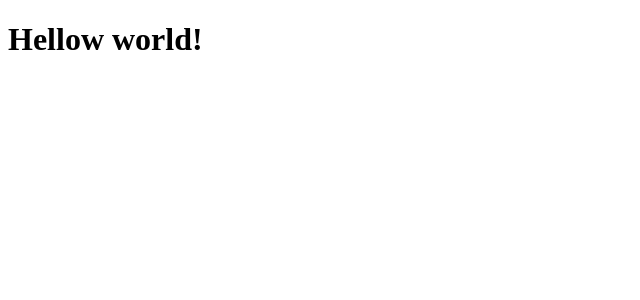
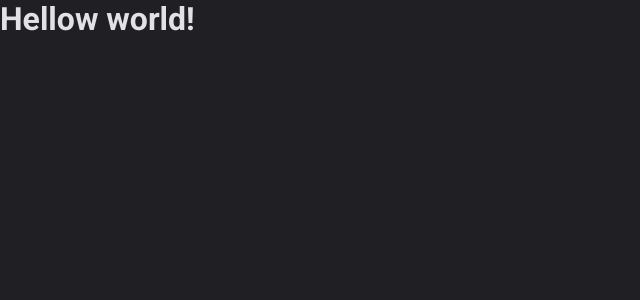
Before and after one commit to andrerousselet/dt-money, a React (Vite) app: page / in a window 1280 px wide. Shown: the top 300 px of the page, without its empty margins (0-640 px from the left). Built offline with nearby package versions, Linux system fonts and the light colour scheme.

Commit message:
feat(font): add Roboto google font

```diff
--- a/index.html
+++ b/index.html
@@ -2,9 +2,14 @@
 <html lang="en">
   <head>
     <meta charset="UTF-8" />
-    <link rel="icon" type="image/svg+xml" href="/vite.svg" />
+    <link rel="preconnect" href="https://fonts.googleapis.com" />
+    <link rel="preconnect" href="https://fonts.gstatic.com" crossorigin />
     <meta name="viewport" content="width=device-width, initial-scale=1.0" />
-    <title>Vite + React + TS</title>
+    <link
+      href="https://fonts.googleapis.com/css2?family=Roboto:wght@400;700&display=swap"
+      rel="stylesheet"
+    />
+    <title>DT Money</title>
   </head>
   <body>
     <div id="root"></div>
--- a/src/App.tsx
+++ b/src/App.tsx
@@ -1,9 +1,11 @@
 import { ThemeProvider } from "styled-components";
 import { defaultTheme } from "./styles/themes/default";
+import { GlobaStyle } from "./styles/global";
 
 export function App() {
   return (
     <ThemeProvider theme={defaultTheme}>
+      <GlobaStyle />
       <h1>Hellow world!</h1>
     </ThemeProvider>
   );
--- a/src/styles/global.ts
+++ b/src/styles/global.ts
@@ -17,4 +17,8 @@
   color: ${props => props.theme["gray-100"]};
   -webkit-font-smoothing: antialiased;
 }
+
+body, input, textarea, button {
+  font: 400 1rem "Roboto", sans-serif;
+}
 `
```
